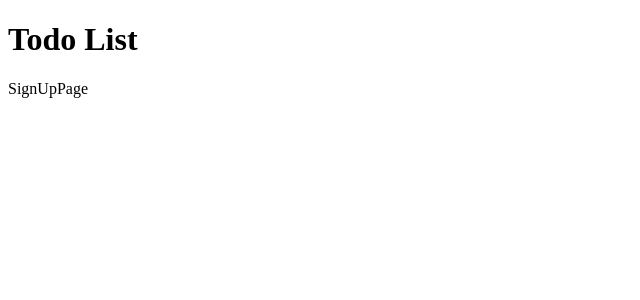
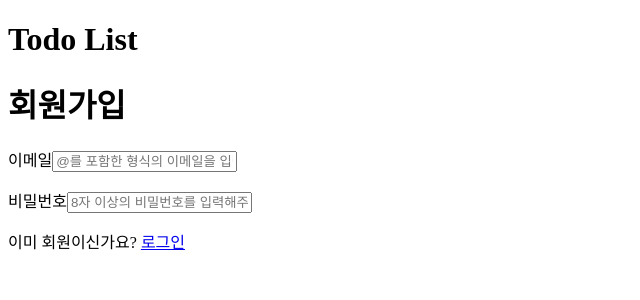
Before and after one commit to yses9296/wanted-pre-onboarding-frontend, a React (Create React App) app: page /signup in a window 1280 px wide. Shown: the top 300 px of the page, without its empty margins (0-640 px from the left). Built offline with nearby package versions, Linux system fonts and the light colour scheme.

Commit message:
feat: SignForm Component 생성

```diff
--- /dev/null
+++ b/src/components/SignForm.tsx
@@ -0,0 +1,31 @@
+import { Link } from 'react-router-dom';
+const SignForm = ({ page }: { page: string }) => {
+	return (
+		<>
+			<form>
+				<p>
+					<label>이메일</label>
+					<input type="text" placeholder="@를 포함한 형식의 이메일을 입력해주세요." />
+				</p>
+
+				<p>
+					<label>비밀번호</label>
+					<input type="text" placeholder="8자 이상의 비밀번호를 입력해주세요" />
+				</p>
+			</form>
+			<p>
+				{page === 'signup' ? (
+					<p>
+						이미 회원이신가요? <Link to="/signin">로그인</Link>
+					</p>
+				) : (
+					<p>
+						아직 회원이 아니신가요? <Link to="/signup">회원가입</Link>
+					</p>
+				)}
+			</p>
+		</>
+	);
+};
+
+export default SignForm;
--- a/src/pages/SignInPage.tsx
+++ b/src/pages/SignInPage.tsx
@@ -1,5 +1,12 @@
+import SignForm from '../components/SignForm';
+
 const SignInPage = () => {
-	return <div>SignInPage</div>;
+	return (
+		<>
+			<h1>로그인</h1>
+			<SignForm page={'signin'} />
+		</>
+	);
 };
 
 export default SignInPage;
--- a/src/pages/SignUpPage.tsx
+++ b/src/pages/SignUpPage.tsx
@@ -1,5 +1,12 @@
+import SignForm from '../components/SignForm';
+
 const SignUpPage = () => {
-	return <div>SignUpPage</div>;
+	return (
+		<>
+			<h1>회원가입</h1>
+			<SignForm page={'signup'} />
+		</>
+	);
 };
 
 export default SignUpPage;
```
